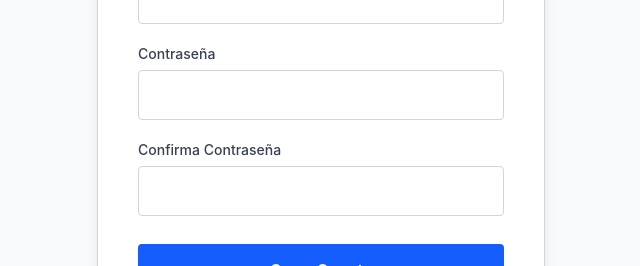
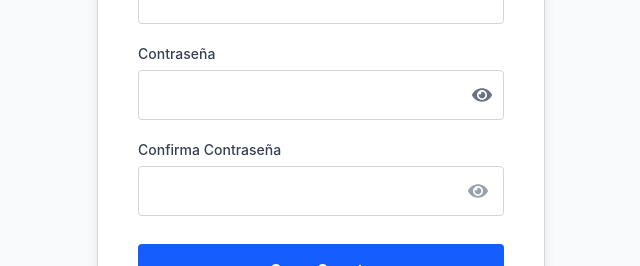
Before and after one commit to Yael-Ramos/Noticiero, a React (Vite) app: page /Noticiero/registro in a window 1280 px wide. Shown: the part 425-691 px from the top of the page, without its empty margins (319-959 px from the left). Built offline with nearby package versions, Linux system fonts and the light colour scheme.

Commit message:
Feature: visualización de contraseñas

```diff
--- a/package.json
+++ b/package.json
@@ -15,6 +15,7 @@
   "dependencies": {
     "react": "^19.2.5",
     "react-dom": "^19.2.5",
+    "react-icons": "^5.7.0",
     "react-router-dom": "^7.18.1"
   },
   "devDependencies": {
--- a/src/components/RegisterForm.tsx
+++ b/src/components/RegisterForm.tsx
@@ -1,5 +1,6 @@
 import { Link } from "react-router-dom";
 import React, { useState } from "react";
+import { FaEye, FaEyeSlash } from 'react-icons/fa'
 export const RegisterForm = () => {
 
   const [formData, setFormData] = useState({
@@ -10,8 +11,12 @@ export const RegisterForm = () => {
     password: '',
     confirmPassword: ''
   });
+  const [errorLocal, setErrorLocal] = useState('');
+  const [showPassword, setShowPassword] = useState(false);
 
-  const [errorLocal, setErrorLocal] = useState('');
+  const togglePasswordVisibility = () => {
+    setShowPassword(!showPassword);
+  };
 
 
   const handleChange = (e: React.ChangeEvent<HTMLInputElement>) => {
@@ -26,7 +31,7 @@ export const RegisterForm = () => {
     setErrorLocal('');
 
     if (formData.password !== formData.confirmPassword) {
-      setErrorLocal('Las contraseñas no coinciden. Verificalas por favor');
+      setErrorLocal('Las contraseñas no coinciden. Verifícalas por favor');
       return;
     }
 
@@ -55,12 +60,12 @@ export const RegisterForm = () => {
             </div>
             {errorLocal && (
 
-              <div className="bg-red-60 border-l-4 border-red-500 text-red-500 text-red-700 p-4 mb-6 rounded-md text.sm font.medium">
+              <div className="bg-red-50 border-l-4 border-red-500 text-red-700 p-4 mb-6 rounded-md text-sm font-medium">
                 {errorLocal}
               </div>
             )}
 
-            <form  onSubmit={handleSubmit} className="space-y-5">
+            <form onSubmit={handleSubmit} className="space-y-5">
               <div className="grid grid-cols-1 md:grid-cols-2 gap-5">
                 <div>
                   <label className="block text-sm font-medium text-gray-700 mb-1.5" htmlFor="firstName">Nombre(s)</label>
@@ -87,7 +92,7 @@ export const RegisterForm = () => {
               </div>
 
               <div>
-                <label className="block text-sm font-medium text-gray-700 mb-1.5" htmlFor="email">Correo Electronico</label>
+                <label className="block text-sm font-medium text-gray-700 mb-1.5" htmlFor="email">Correo Electrónico</label>
                 <input
                   className="w-full border border-gray-300 rounded px-4 py-3 focus:ring-2 focus:ring-blue-500 outline-none transition-all"
                   id="email"
@@ -100,10 +105,11 @@ export const RegisterForm = () => {
 
               <div>
                 <label className="block text-sm font-medium text-gray-700 mb-1.5" htmlFor="password">Contraseña</label>
+                <div className="relative">
                   <input
-                  className="w-full border border-gray-300 rounded px-4 py-3 focus:ring-2 focus:ring-blue-500 outline-none transition-all"
+                    className="w-full border border-gray-300 rounded px-4 py-3 focus:ring-2 focus:ring-blue-500 outline-none transition-all pr-12"
                     id="password"
-                  type="password"
+                    type={showPassword ? "text" : "password"}
                     value={formData.password}
                     onChange={handleChange}
                     required
@@ -111,14 +117,29 @@ export const RegisterForm = () => {
                     pattern="^[a-zA-Z0-9]+$"
                     title="La contraseña solo debe contener letras y números (sin espacios ni caracteres especiales)"
                   />
+                  <button
+                    type="button"
+                    onClick={togglePasswordVisibility}
+                    className="absolute right-3 top-1/2 transform -translate-y-1/2 text-gray-500 hover:text-blue-500 transition-colors"
+                    title={showPassword ? "Ocultar contraseña" : "Mostrar contraseña"}
+                  >
+                    {showPassword ? <FaEyeSlash size={20} /> : <FaEye size={20} />}
+
+                  </button>
+
+                </div>
               </div>
 
               <div>
                 <label className="block text-sm font-medium text-gray-700 mb-1.5" htmlFor="confirmPassword">Confirma Contraseña</label>
+
+                {/* 1. FALTABA ESTE CONTENEDOR RELATIVE */}
+                <div className="relative">
                   <input
-                  className="w-full border border-gray-300 rounded px-4 py-3 focus:ring-2 focus:ring-blue-500 outline-none transition-all"
+                    className="w-full border border-gray-300 rounded px-4 py-3 focus:ring-2 focus:ring-blue-500 outline-none transition-all pr-12"
                     id="confirmPassword"
-                  type="password"
+
+                    type={showPassword ? "text" : "password"}
                     value={formData.confirmPassword}
                     onChange={handleChange}
                     required
@@ -126,6 +147,15 @@ export const RegisterForm = () => {
                     pattern="^[a-zA-Z0-9]+$"
                     title="La contraseña solo debe contener letras y números (sin espacios ni caracteres especiales)"
                   />
+                  <button
+                    type="button"
+                    onClick={togglePasswordVisibility} // Nombre corregido (ver punto 2)
+                    className="absolute right-4 top-1/2 transform -translate-y-1/2 text-gray-400 hover:text-blue-500 transition-colors"
+                    title={showPassword ? "Ocultar contraseña" : "Mostrar contraseña"}
+                  >
+                    {showPassword ? <FaEyeSlash size={20} /> : <FaEye size={20} />}
+                  </button>
+                </div>
               </div>
 
               <div className="pt-2">
--- a/src/components/header.tsx
+++ b/src/components/header.tsx
@@ -18,11 +18,11 @@ export default function Header({ onLoginClick }: HeaderProps) {
 
                 <div className="flex-shrink-0">
                     {/* 2. Enlaces con react-router-dom para evitar recargar la página */}
-                    <Link to="/App" className="text-xl font-bold text-[#0F172A] transition-colors">
+                    <Link to="/" className="text-xl font-bold text-[#0F172A] transition-colors">
                         <img
                             src={Logo}
                             alt="Noticiero React"
-                            className='h-18 w-56 rounded-lg object-contain block mix-blend-multiply'
+                            className='h-16 w-56 rounded-lg object-contain block mix-blend-multiply'
                         />
                     </Link>
                 </div>
--- a/src/components/login.tsx
+++ b/src/components/login.tsx
@@ -158,13 +158,13 @@ export const LoginForm = () => {
 
               <div className='mt-6 text-center'>
                 <p className='text-gray-600 '>
-                  ¿Aún no tiene cuenta?{''}
+                  ¿Aún no tienes cuenta?{' '}
                   <button
                     type='button'
                     onClick={() => navigate('/registro')}
-                    className='text-blue-600 pl-3 hover:underline fot-semibold cursor-pointer'
+                    className='text-blue-600 pl-3 hover:underline font-semibold cursor-pointer'
                   >
-                    Registrate aquí
+                    Regístrate aquí
                   </button>
                 </p>
               </div>
```
Also changed, not shown: src/components/body.tsx (+12 -12 lines), 1 other file (tests, documents, lock files or other folders). Lines whose indentation alone changed are shown as unchanged.
